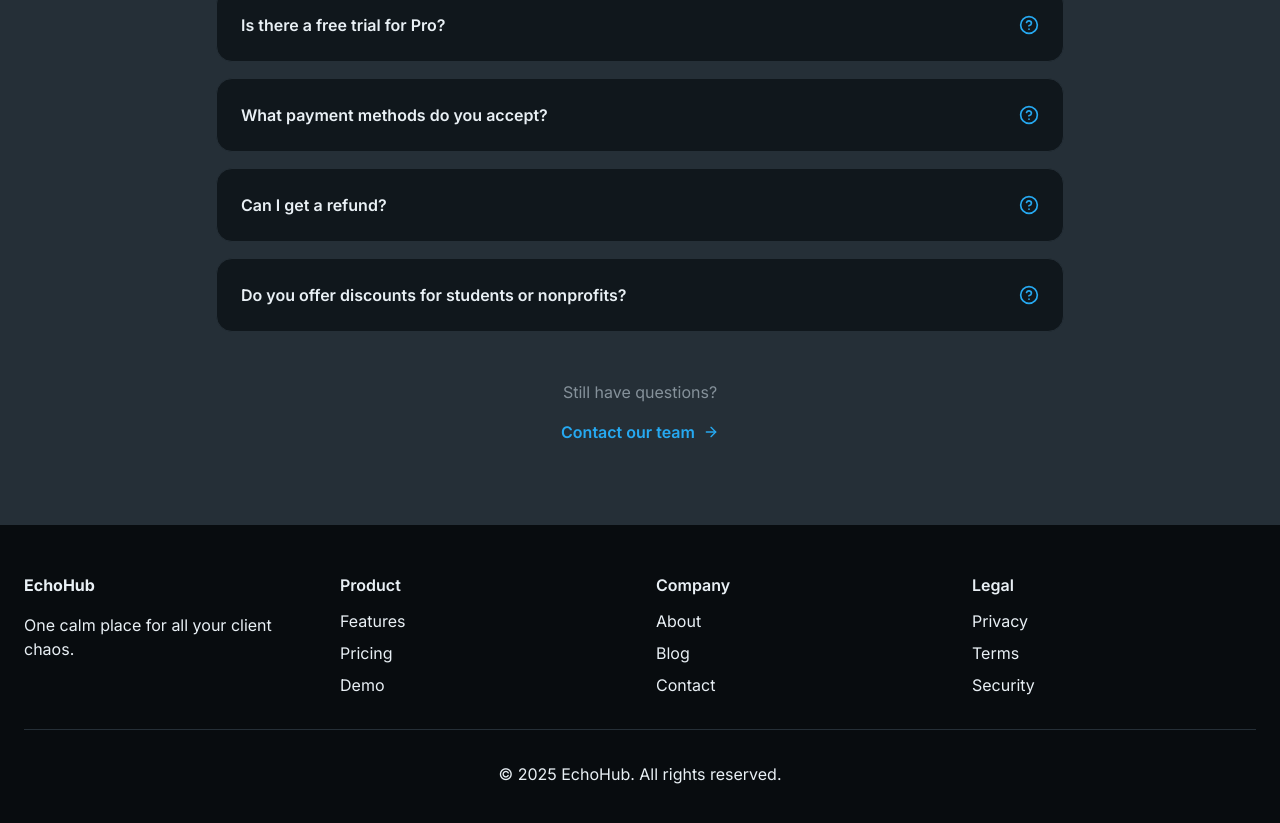
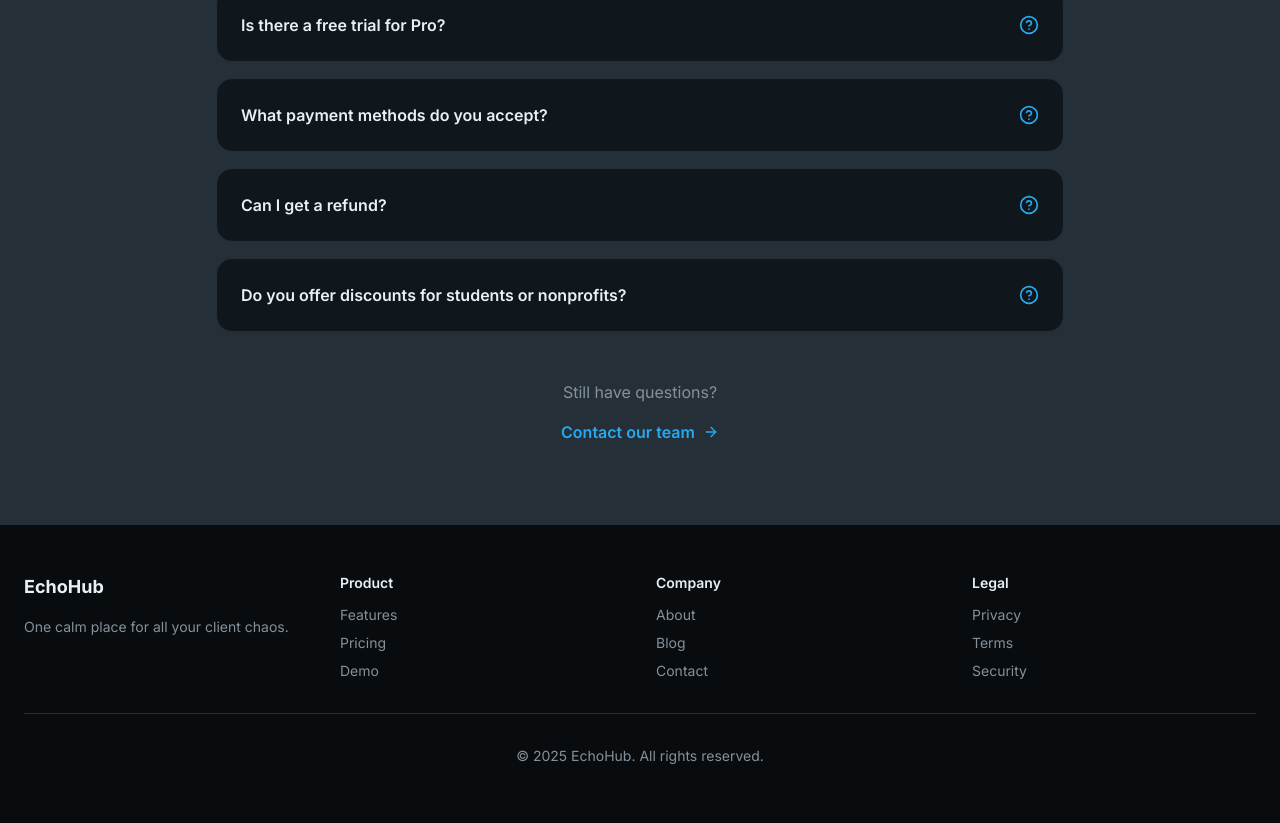
Before and after one commit to SallahBoussettah/EchoHub, a Next.js app: page /pricing in a window 1280 px wide. Shown: the part 1921-2744 px from the top of the page. Built offline with nearby package versions, Linux system fonts and the light colour scheme.

Commit message:
Updates on navbar design

```diff
--- a/app/components/Footer.tsx
+++ b/app/components/Footer.tsx
@@ -1,115 +1,117 @@
+import Link from "next/link";
+
 export default function Footer() {
   return (
     <footer className="py-12 border-t border-[var(--color-line)] bg-[var(--color-bg)]">
       <div className="container mx-auto px-6 max-w-7xl">
         <div className="grid md:grid-cols-4 gap-8 mb-8">
           <div>
-            <h3 className="text-[var(--step-1)] font-bold mb-4 text-[var(--color-ink)]">
+            <h3 className="text-lg font-bold mb-4 text-[var(--color-ink)]">
               EchoHub
             </h3>
-            <p className="text-[var(--step-0)] text-[var(--color-muted-ink)]">
+            <p className="text-sm text-[var(--color-muted-ink)]">
               One calm place for all your client chaos.
             </p>
           </div>
 
           <div>
-            <h4 className="text-[var(--step-0)] font-semibold mb-3 text-[var(--color-ink)]">
+            <h4 className="text-sm font-semibold mb-3 text-[var(--color-ink)]">
               Product
             </h4>
-            <ul className="space-y-2 text-[var(--step-0)] text-[var(--color-muted-ink)]">
+            <ul className="space-y-2 text-sm text-[var(--color-muted-ink)]">
               <li>
-                <a
-                  href="#features"
+                <Link
+                  href="/features"
                   className="link-underline hover:text-[var(--color-accent)] transition-colors"
                 >
                   Features
-                </a>
+                </Link>
               </li>
               <li>
-                <a
-                  href="#pricing"
+                <Link
+                  href="/pricing"
                   className="link-underline hover:text-[var(--color-accent)] transition-colors"
                 >
                   Pricing
-                </a>
+                </Link>
               </li>
               <li>
-                <a
-                  href="#demo"
+                <Link
+                  href="/#demo"
                   className="link-underline hover:text-[var(--color-accent)] transition-colors"
                 >
                   Demo
-                </a>
+                </Link>
               </li>
             </ul>
           </div>
 
           <div>
-            <h4 className="text-[var(--step-0)] font-semibold mb-3 text-[var(--color-ink)]">
+            <h4 className="text-sm font-semibold mb-3 text-[var(--color-ink)]">
               Company
             </h4>
-            <ul className="space-y-2 text-[var(--step-0)] text-[var(--color-muted-ink)]">
+            <ul className="space-y-2 text-sm text-[var(--color-muted-ink)]">
               <li>
-                <a
-                  href="#about"
+                <Link
+                  href="/about"
                   className="link-underline hover:text-[var(--color-accent)] transition-colors"
                 >
                   About
-                </a>
+                </Link>
               </li>
               <li>
-                <a
-                  href="#blog"
+                <Link
+                  href="/blog"
                   className="link-underline hover:text-[var(--color-accent)] transition-colors"
                 >
                   Blog
-                </a>
+                </Link>
               </li>
               <li>
-                <a
-                  href="#contact"
+                <Link
+                  href="/contact"
                   className="link-underline hover:text-[var(--color-accent)] transition-colors"
                 >
                   Contact
-                </a>
+                </Link>
               </li>
             </ul>
           </div>
 
           <div>
-            <h4 className="text-[var(--step-0)] font-semibold mb-3 text-[var(--color-ink)]">
+            <h4 className="text-sm font-semibold mb-3 text-[var(--color-ink)]">
               Legal
             </h4>
-            <ul className="space-y-2 text-[var(--step-0)] text-[var(--color-muted-ink)]">
+            <ul className="space-y-2 text-sm text-[var(--color-muted-ink)]">
               <li>
-                <a
-                  href="#privacy"
+                <Link
+                  href="/privacy"
                   className="link-underline hover:text-[var(--color-accent)] transition-colors"
                 >
                   Privacy
-                </a>
+                </Link>
               </li>
               <li>
-                <a
-                  href="#terms"
+                <Link
+                  href="/terms"
                   className="link-underline hover:text-[var(--color-accent)] transition-colors"
                 >
                   Terms
-                </a>
+                </Link>
               </li>
               <li>
-                <a
-                  href="#security"
+                <Link
+                  href="/security"
                   className="link-underline hover:text-[var(--color-accent)] transition-colors"
                 >
                   Security
-                </a>
+                </Link>
               </li>
             </ul>
           </div>
         </div>
 
-        <div className="pt-8 border-t border-[var(--color-line)] text-center text-[var(--step-0)] text-[var(--color-muted-ink)]">
+        <div className="pt-8 border-t border-[var(--color-line)] text-center text-sm text-[var(--color-muted-ink)]">
           <p>&copy; 2025 EchoHub. All rights reserved.</p>
         </div>
       </div>
--- /dev/null
+++ b/app/components/PageHero.tsx
@@ -0,0 +1,81 @@
+"use client";
+import { useEffect, useRef, ReactNode } from "react";
+import { gsap } from "@/app/lib/gsapClient";
+import { prefersReducedMotion } from "@/app/lib/motionPrefs";
+import { LucideIcon } from "lucide-react";
+
+interface PageHeroProps {
+  badge?: {
+    icon: LucideIcon;
+    text: string;
+  };
+  title: string;
+  titleAccent?: string;
+  subtitle: string;
+  children?: ReactNode;
+}
+
+export default function PageHero({
+  badge,
+  title,
+  titleAccent,
+  subtitle,
+  children,
+}: PageHeroProps) {
+  const heroRef = useRef<HTMLDivElement>(null);
+
+  useEffect(() => {
+    if (!heroRef.current) return;
+    const reduced = prefersReducedMotion();
+
+    const ctx = gsap.context(() => {
+      if (!reduced) {
+        gsap.fromTo(
+          ".page-hero-content",
+          { opacity: 0, y: 40 },
+          { opacity: 1, y: 0, duration: 0.8, ease: "power3.out", delay: 0.2 }
+        );
+      }
+    }, heroRef);
+
+    return () => ctx.revert();
+  }, []);
+
+  return (
+    <section ref={heroRef} className="relative pt-32 pb-20 overflow-hidden">
+      <div className="container mx-auto px-6 max-w-6xl">
+        <div className="page-hero-content text-center">
+          {badge && (
+            <div className="inline-flex items-center gap-2 px-4 py-2 rounded-full bg-[var(--color-surface)] border border-[var(--color-line)] mb-8">
+              <badge.icon className="w-4 h-4 text-[var(--color-accent)]" />
+              <span className="text-sm font-semibold text-[var(--color-ink)]">
+                {badge.text}
+              </span>
+            </div>
+          )}
+
+          <h1
+            className="text-6xl md:text-7xl font-black leading-[1.1] tracking-[-0.03em] mb-6 text-[var(--color-ink)]"
+            style={{ fontFamily: "var(--font-display)" }}
+          >
+            {title}
+            {titleAccent && (
+              <>
+                <br />
+                <span className="text-[var(--color-muted-ink)]">
+                  {titleAccent}
+                </span>
+              </>
+            )}
+          </h1>
+
+          <p className="text-xl text-[var(--color-muted-ink)] max-w-3xl mx-auto leading-relaxed">
+            {subtitle}
+          </p>
+
+          {children && <div className="mt-8">{children}</div>}
+        </div>
+      </div>
+    </section>
+  );
+}
--- a/app/components/PublicNavbar.tsx
+++ b/app/components/PublicNavbar.tsx
@@ -26,17 +26,17 @@
         }`}
       >
         <div className="container mx-auto px-6">
-          <div className="flex items-center justify-between h-16">
-            {/* Logo */}
+          <div className="flex items-center justify-center h-16 relative">
+            {/* Logo - Absolute positioned on left */}
             <Link
               href="/"
-              className="text-xl font-semibold text-[var(--color-ink)] hover:opacity-80 transition-opacity"
+              className="absolute left-0 text-xl font-semibold text-[var(--color-ink)] hover:opacity-80 transition-opacity"
               style={{ fontFamily: "var(--font-display)" }}
             >
               EchoHub
             </Link>
 
-            {/* Desktop Navigation */}
+            {/* Desktop Navigation - Centered */}
             <div className="hidden md:flex items-center gap-8">
               <Link
                 href="/features"
@@ -64,8 +64,8 @@
               </Link>
             </div>
 
-            {/* Desktop CTAs */}
-            <div className="hidden md:flex items-center gap-3">
+            {/* Desktop CTAs - Absolute positioned on right */}
+            <div className="hidden md:flex items-center gap-3 absolute right-0">
               <Link
                 href="/login"
                 className="px-4 py-2 border border-[var(--color-line)] text-[var(--color-ink)] rounded-lg hover:border-[var(--color-accent)] transition-all font-medium text-sm"
```
Also changed, not shown: Documents/design-consistency-analysis.md (added).
